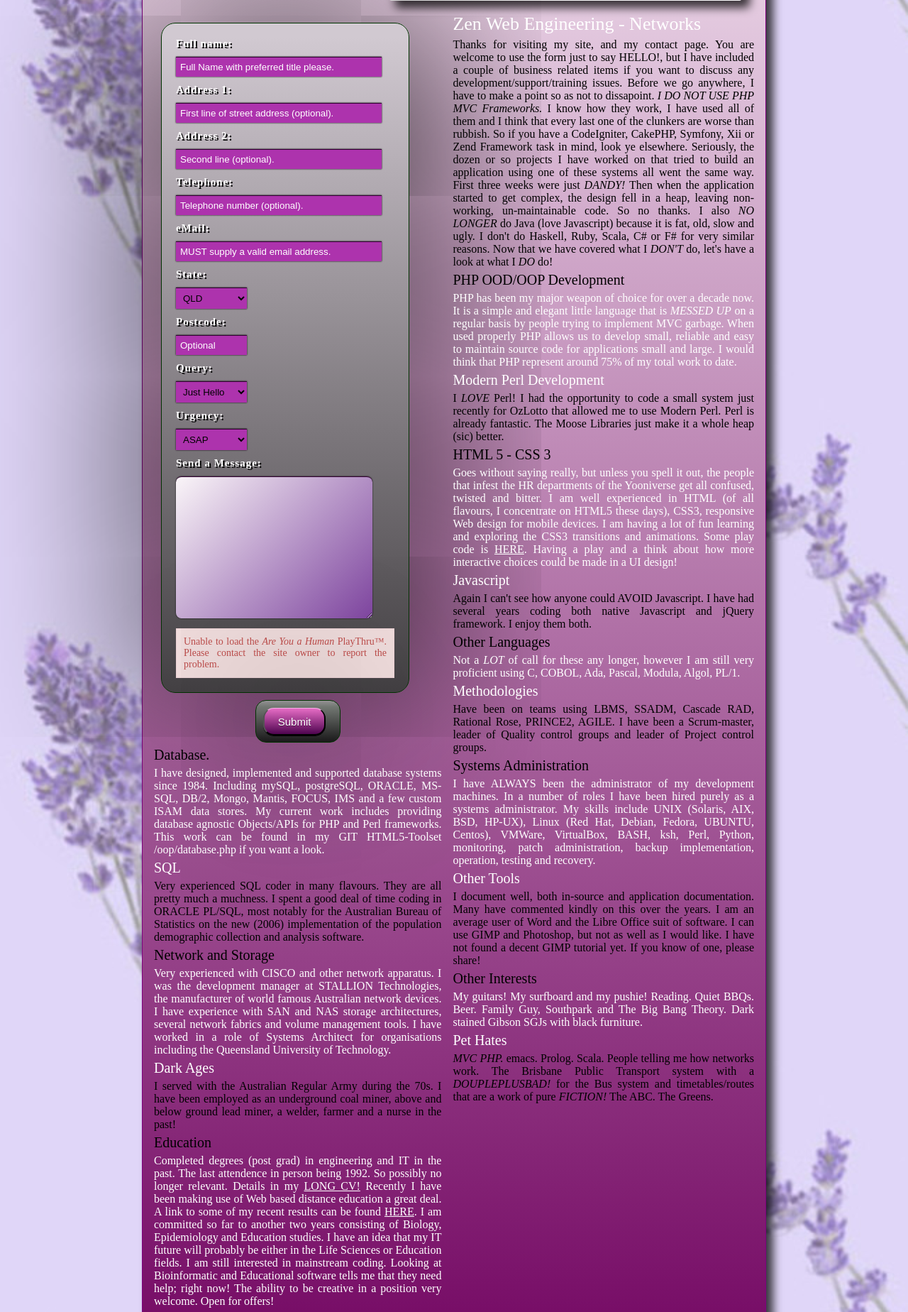
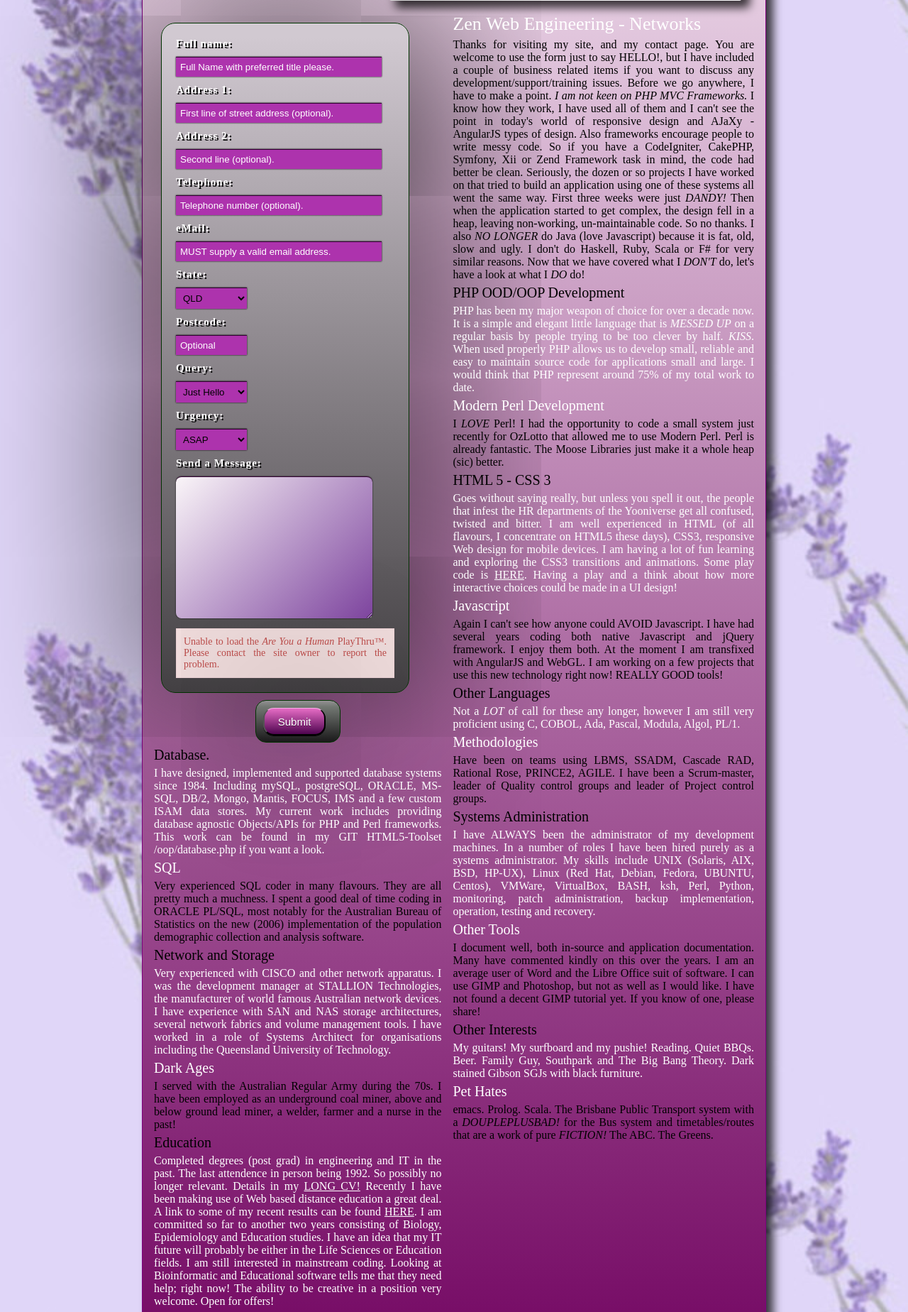
Before and after one commit to addinall/addinall.com.au, a PHP site: page /contact.php in a window 1280 px wide. Shown: the part 487-2335 px from the top of the page at 71% size. Run offline with PHP 8.4, Linux system fonts and the light colour scheme; data that the repository does not hold is empty; some libraries are stand-ins or nearby versions; some web fonts are replaced.

Commit message:
Take out MVC slurs.  Need a job.

```diff
--- a/contact.php
+++ b/contact.php
@@ -514,11 +514,11 @@
     <div id="column_two">
       <h1 class="white">Zen Web Engineering - Networks</h1>
       <p class="p1">
-        Thanks for visiting my site, and my contact page.  You are welcome to use the form just to say HELLO!, but I have included a couple of business related items if you want to discuss any development/support/training issues.  Before we go anywhere, I have to make a point so as not to dissapoint.  <em>I DO NOT USE PHP MVC Frameworks.</em>  I know how they work, I have used all of them and I think that every last one of the clunkers are worse than rubbish.  So if you have a CodeIgniter, CakePHP, Symfony, Xii or Zend Framework task in mind, look ye elsewhere.  Seriously, the dozen or so projects I have worked on that tried to build an application using one of these systems all went the same way.  First three weeks were just <em>DANDY!</em>  Then when the application started to get complex, the design fell in a heap, leaving non-working, un-maintainable code. So no thanks.  I also <em>NO LONGER</em> do Java (love Javascript) because it is fat, old, slow and ugly.  I don't do Haskell, Ruby, Scala, C# or F# for very similar reasons.  Now that we have covered what I <em>DON'T</em> do, let's have a look at what I <em>DO</em> do!
+        Thanks for visiting my site, and my contact page.  You are welcome to use the form just to say HELLO!, but I have included a couple of business related items if you want to discuss any development/support/training issues.  Before we go anywhere, I have to make a point.  <em>I am not keen on PHP MVC Frameworks.</em>  I know how they work, I have used all of them and I can't see the point in today's world of responsive design and AJaXy - AngularJS types of design. Also frameworks encourage people to write messy code. So if you have a CodeIgniter, CakePHP, Symfony, Xii or Zend Framework task in mind, the code had better be clean.  Seriously, the dozen or so projects I have worked on that tried to build an application using one of these systems all went the same way.  First three weeks were just <em>DANDY!</em>  Then when the application started to get complex, the design fell in a heap, leaving non-working, un-maintainable code. So no thanks.  I also <em>NO LONGER</em> do Java (love Javascript) because it is fat, old, slow and ugly.  I don't do Haskell, Ruby, Scala or F# for very similar reasons.  Now that we have covered what I <em>DON'T</em> do, let's have a look at what I <em>DO</em> do!
       </p>
         <h2 class="black">PHP OOD/OOP Development</h2>
       <p class="p2">
-      PHP has been my major weapon of choice for over a decade now.  It is a simple and elegant little language that is <em>MESSED UP</em> on a regular basis by people trying to implement MVC garbage.  When used properly PHP allows us to develop small, reliable and easy to maintain source code for applications small and large. I would think that PHP represent around 75% of my total work to date.
+      PHP has been my major weapon of choice for over a decade now.  It is a simple and elegant little language that is <em>MESSED UP</em> on a regular basis by people trying to be too clever by half.  <em>KISS</em>.  When used properly PHP allows us to develop small, reliable and easy to maintain source code for applications small and large. I would think that PHP represent around 75% of my total work to date.
       </p>
         <h2 class="white">Modern Perl Development</h2>
       <p class="p1">
@@ -530,7 +530,7 @@
       </p>
         <h2 class="white">Javascript</h2>
       <p class="p1">
-        Again I can't see how anyone could AVOID Javascript.  I have had several years coding both native Javascript and jQuery framework.  I enjoy them both.
+        Again I can't see how anyone could AVOID Javascript.  I have had several years coding both native Javascript and jQuery framework.  I enjoy them both.  At the moment I am transfixed with AngularJS and WebGL.  I am working on a few projects that use this new technology right now!  REALLY GOOD tools!
       </p>
         <h2 class="black">Other Languages</h2>
       <p class="p2">
@@ -556,7 +556,7 @@
       </p>
         <h2 class="white">Pet Hates</h2>
       <p class="p1">
-<em>MVC PHP.</em> emacs. Prolog. Scala. People telling me how networks work. The Brisbane Public Transport system with a <em>DOUPLEPLUSBAD!</em> for the Bus system and timetables/routes that are a work of pure <em>FICTION!</em>  The ABC. The Greens.
+emacs. Prolog. Scala. The Brisbane Public Transport system with a <em>DOUPLEPLUSBAD!</em> for the Bus system and timetables/routes that are a work of pure <em>FICTION!</em>  The ABC. The Greens.
       </p>
 EOE;
 
```
